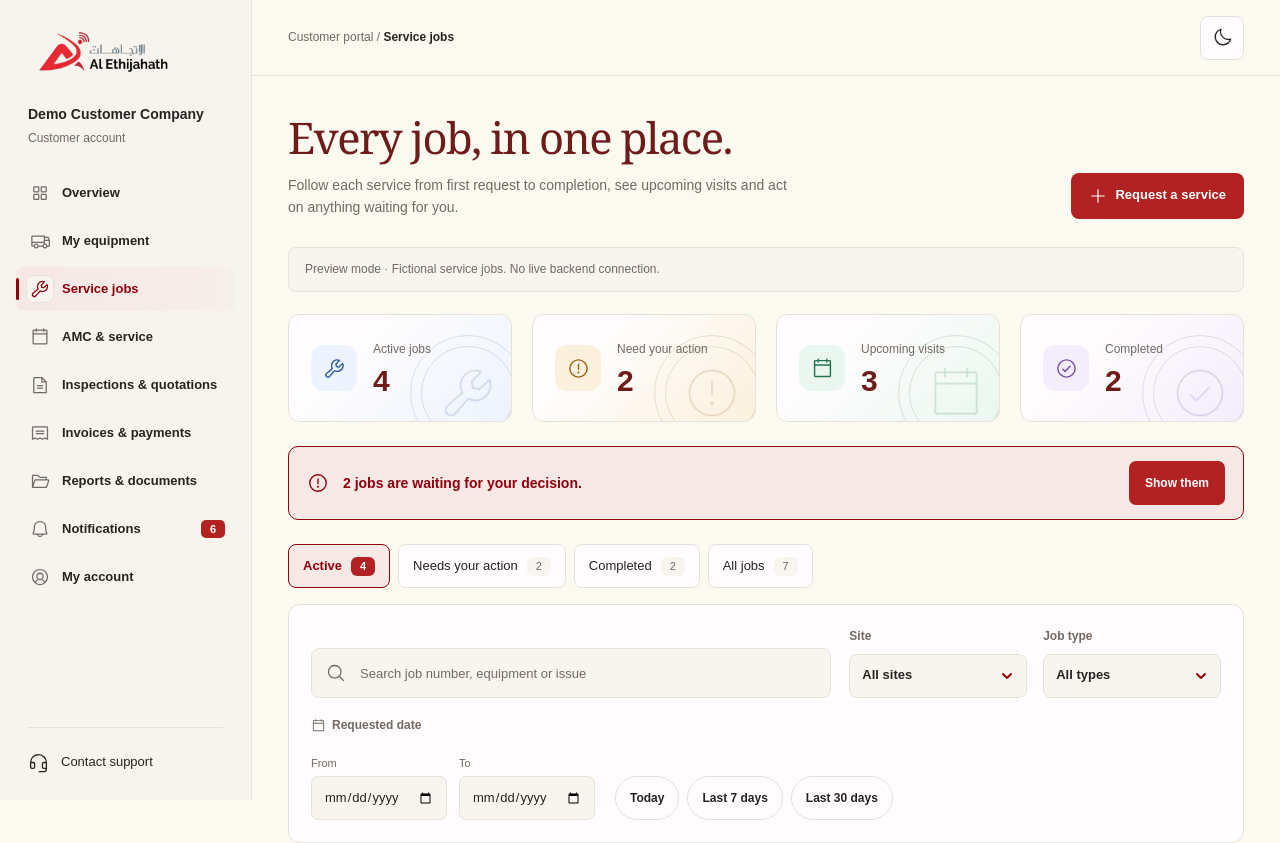
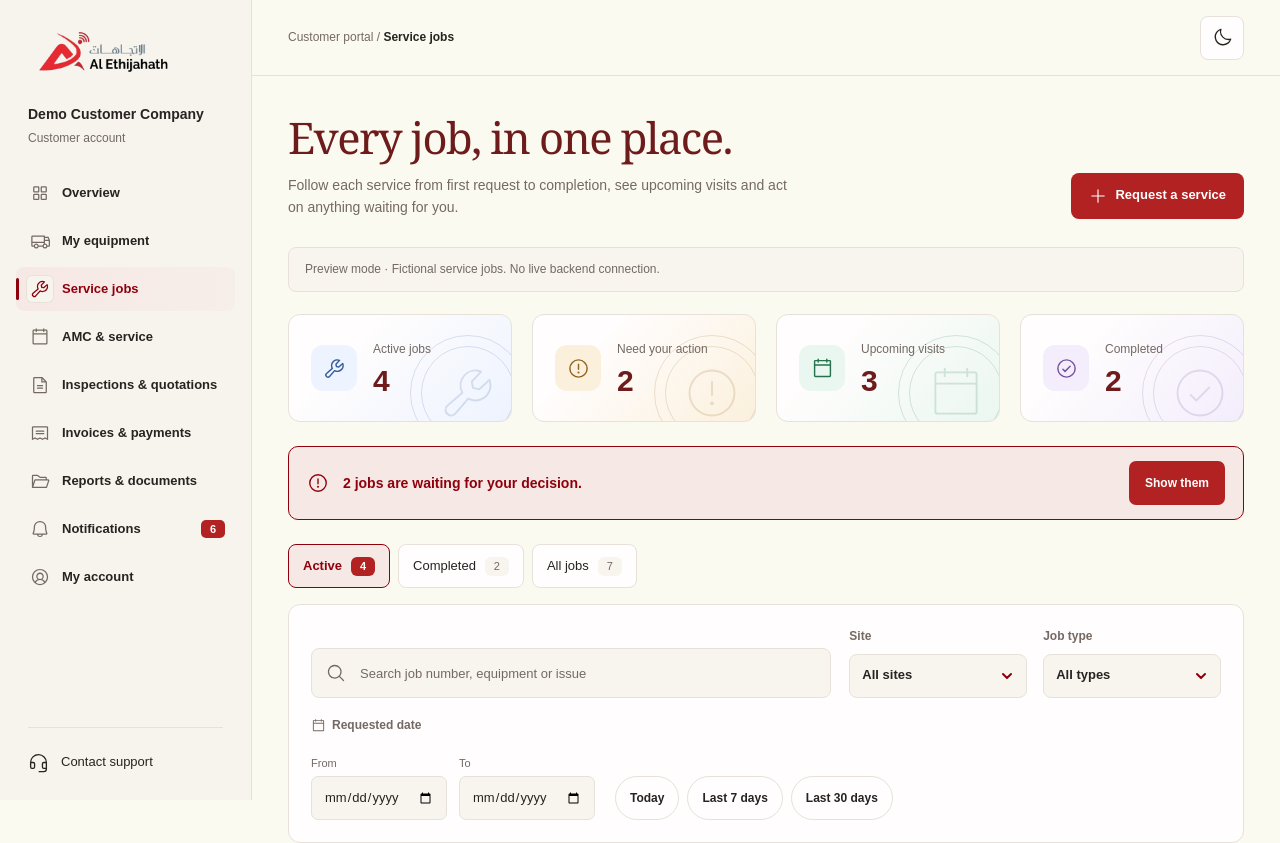
Before and after one commit to FAS-Organization/Al-Ethijahath-App-FrontEnd, a React (Vite) app in the folder frontend/: page /services in a window 1280 px wide. Shown: the top 843 px of the page. Built offline with nearby package versions, Linux system fonts and the light colour scheme.

Commit message:
updated service page button

```diff
--- a/frontend/src/pages/ServicesPage.jsx
+++ b/frontend/src/pages/ServicesPage.jsx
@@ -153,7 +153,6 @@ const APPROVAL_LINKS = {
 
 const TABS = [
   { value: 'active', label: 'Active' },
-  { value: 'action', label: 'Needs your action' },
   { value: 'completed', label: 'Completed' },
   { value: 'all', label: 'All jobs' },
 ]
@@ -1136,7 +1135,7 @@ export default function ServicesPage({
                 ))}
               </section>
 
-              {counts.action > 0 && tab !== 'action' && (
+              {counts.action > 0 && tab === 'active' && (
                 <div className="sv-banner" role="status">
                   <WarningCircleIcon size={22} aria-hidden="true" />
                   <p>
```
